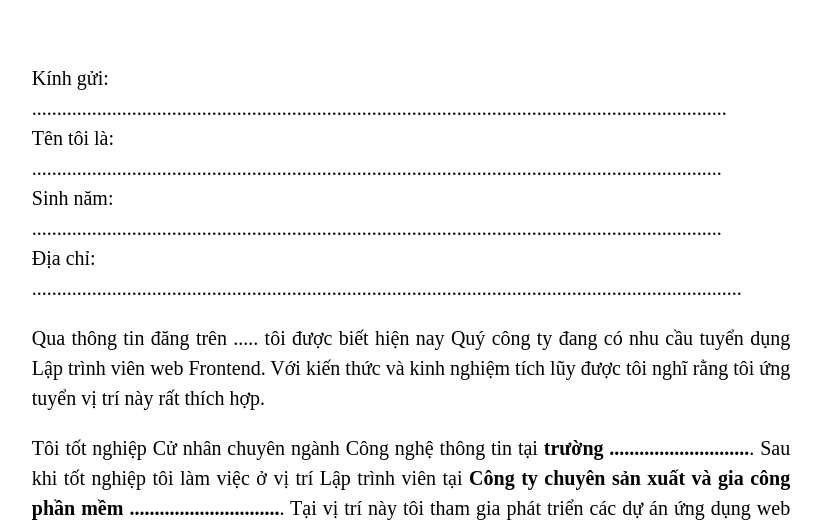
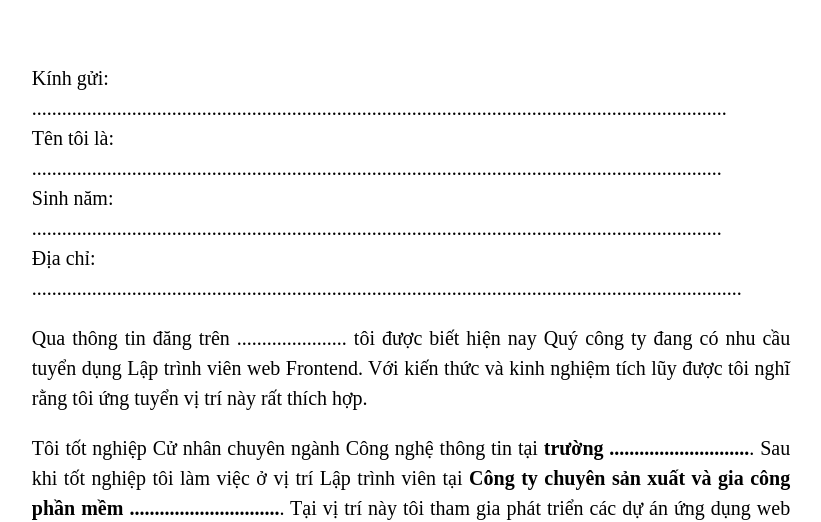
Before and after one commit to HuyHoanggg/HuyHoanggg.github.io, a plain HTML site: page Source-code-day3/donxinviec.html in a window 1280 px wide. Shown: the part 279-801 px from the top of the page, without its empty margins (229-1050 px from the left). Drawn offline with Linux system fonts and the light colour scheme.

Commit message:
thuc hanh tren lop

```diff
--- a/Source-code-day3/donxinviec.html
+++ b/Source-code-day3/donxinviec.html
@@ -33,14 +33,14 @@
             </p>
         </div>
         <div class="content">
-            <p>Qua thông tin đăng trên ..... tôi được biết hiện nay Quý công ty đang có nhu cầu tuyển dụng Lập trình
+            <p>Qua thông tin đăng trên ...................... tôi được biết hiện nay Quý công ty đang có nhu cầu tuyển dụng Lập trình
                 viên web Frontend. Với kiến thức và kinh nghiệm tích lũy được tôi nghĩ rằng tôi ứng tuyển vị trí này rất
                 thích hợp.</p>
 
             <p>Tôi tốt nghiệp Cử nhân chuyên ngành Công nghệ thông tin tại <b>trường ............................</b>. Sau khi tốt nghiệp tôi
                 làm việc ở vị trí Lập trình viên tại <b>Công ty chuyên sản xuất và gia công phần mềm ..............................</b>. Tại vị
                 trí này tôi tham gia phát triển các dự án ứng dụng web Frontend trên nền tảng <b>HTML5, CSS3 và
-                    Javascript</b>.</p>
+                Javascript</b>.</p>
 
             <p>Tôi cũng hiểu rằng vị trí này đòi hỏi ứng viên có khả năng làm việc bằng tiếng Anh khá, khả năng chịu
                 được áp lực công việc cũng như làm việc nhóm tốt. Tôi tin với khả năng của mình có thể hoàn thành tốt
```
